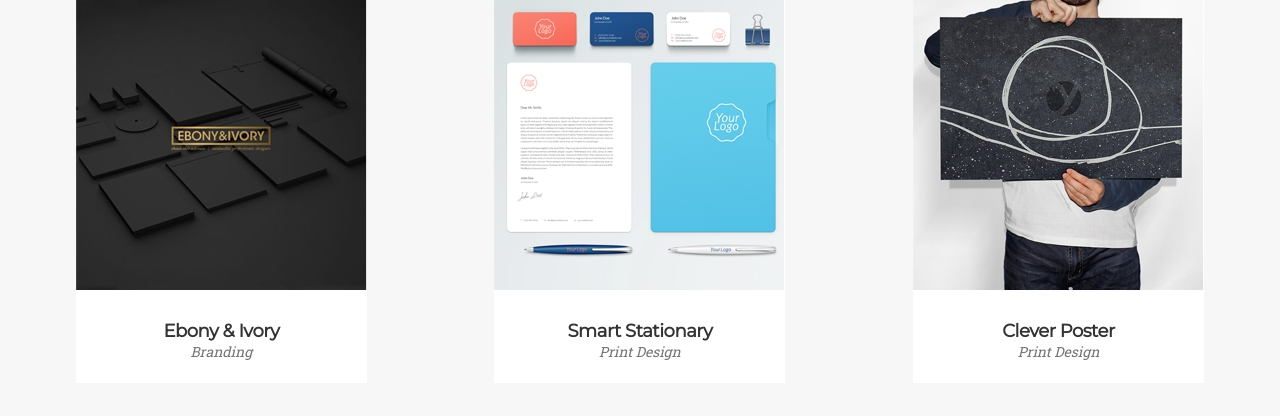
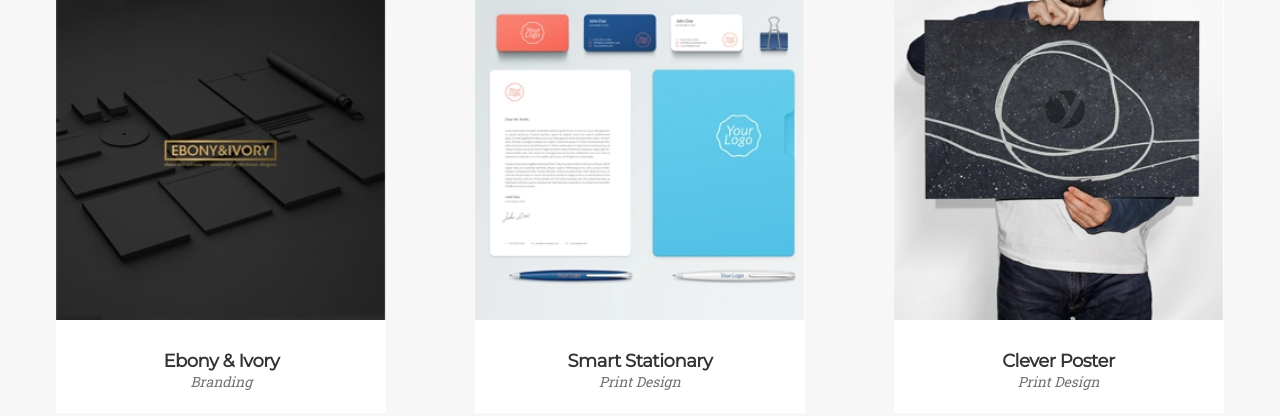
Before and after one commit to piotrmadeja/7.7, a website: page index.html in a window 1280 px wide. Shown: the part 1476-1892 px from the top of the page. Drawn offline with nearby package versions, Linux system fonts and the light colour scheme.

Commit message:
Minor Fixes

```diff
--- a/index.html
+++ b/index.html
@@ -85,15 +85,15 @@
         <p class="portfolio-text">Proin iaculis purus consequat sem cure.</p>
       </div>
       <div class="row ">
-        <div class="col-12 ">
-          <div class="col-4 wrap ">
+        <div class="col-12 photo-resize">
+          <div class="col-4 wrap">
             <img src="./images/image1.jpg" alt="Ebony ^ Ivory">
             <div class="col-12 image-title photo-header photo-text">
               <h1>Ebony & Ivory</h1>
               <p>Branding</p>
             </div>
           </div>
-          <div class="col-4 wrap ">
+          <div class="col-4 wrap  ">
             <img src="./images/image.jpg" alt="Smart Stationary">
             <div class="col-12 image-title photo-header photo-text">
               <h1>Smart Stationary</h1>
@@ -111,7 +111,7 @@
       </div>
       <div class="row">
           <div class="col-12">
-            <div class="col-4 wrap">
+            <div  class="col-4 wrap">
               <img src="./images/image4.jpg" alt="Vinyl Record">
               <div class="col-12 image-title photo-header photo-text">
                 <h1>Vinyl Record</h1>
--- a/sass/style.scss
+++ b/sass/style.scss
@@ -240,7 +240,7 @@
 }
 
 .image-title {
-  max-width: 291px;
+  max-width: 330px;
   height: 93px;
   text-align: center;
 }
@@ -249,6 +249,11 @@
   display: flex;
   flex-wrap: wrap;
   justify-content: space-around;
+}
+
+.photo-resize img{
+  height: 330px;
+  width: 330px;
 }
 
 
```
Also changed, not shown: css/style.css, 1 other file.
